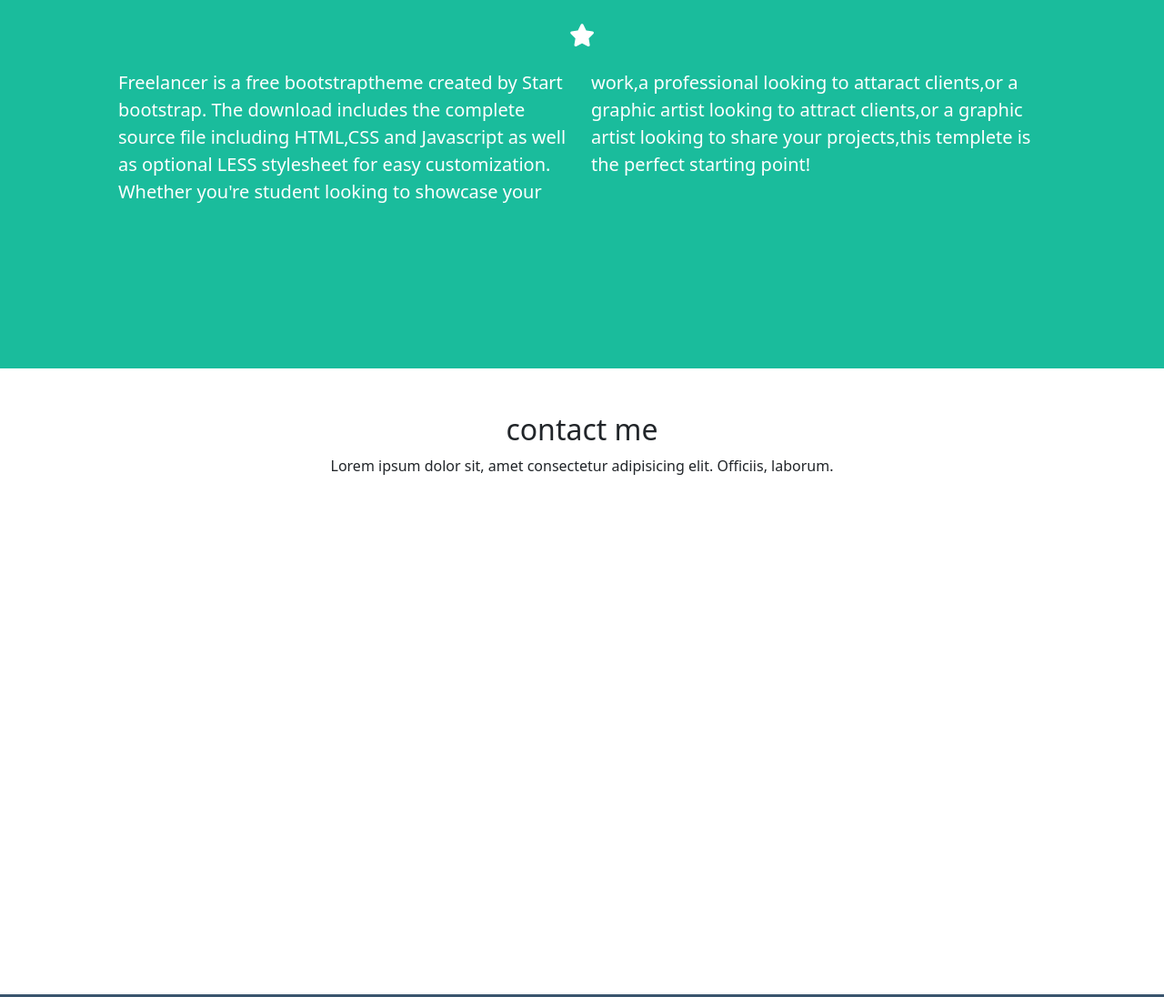
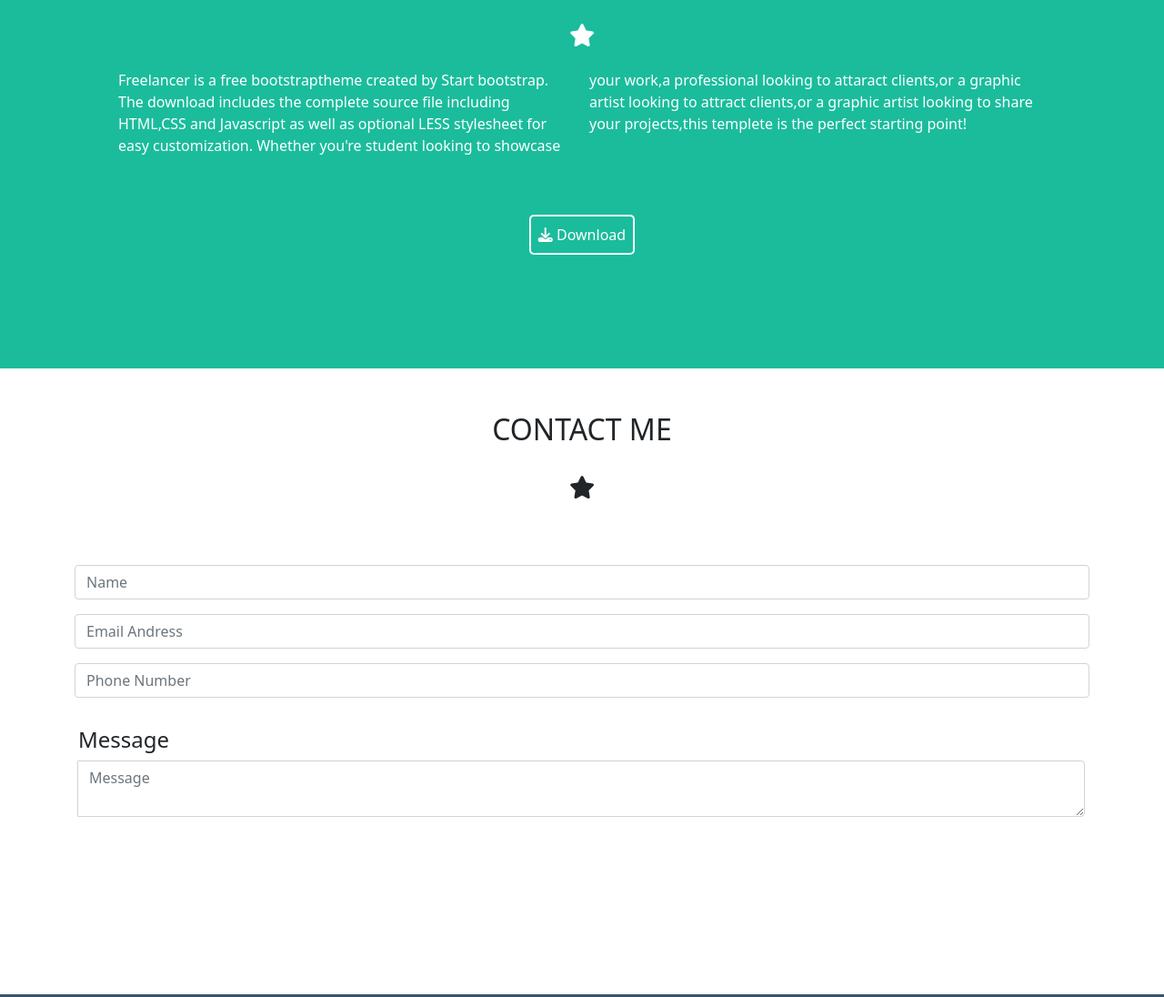
Before and after one commit to Pietrodon/html-css-bootstrap-freelancer, a plain HTML site: page index.html in a window 1280 px wide. Shown: the part 1561-2657 px from the top of the page at 91% size. Drawn offline with nearby package versions, Linux system fonts and the light colour scheme.

Commit message:
inserimento contenuto section contact me

```diff
--- a/index.html
+++ b/index.html
@@ -74,19 +74,50 @@
                         <h2>About</h2>
                         <i class="fas fa-star ms_icon-size py-4"></i>
                         <p class="ms_txt-about px-5">Freelancer is a free bootstraptheme created by Start bootstrap. The download includes the complete source file including HTML,CSS and Javascript as well as optional LESS stylesheet for easy customization. Whether you're student looking to showcase your work,a professional looking to attaract clients,or a graphic artist looking to attract clients,or a graphic artist looking to share your projects,this templete is the perfect starting point!</p>
+                        <button class="m-5 p-2 ms_button">
+                            <i class="fas fa-download "></i>
+                            Download
+                        </button>
                     </div>
                 </div>
             </div>
         </section>
-
-        <div class="container-fluid  text-center ms_h-contact">
-            <div class="row justify-content-center">
-                <div class="col-12 py-5">
-                    <h2>contact me</h2>
-                    <p>Lorem ipsum dolor sit, amet consectetur adipisicing elit. Officiis, laborum.</p>
+        <section>
+            <div class="container-fluid  text-center ms_h-contact">
+                <div class="row justify-content-center">
+                    <div class="col-12 py-5">
+                        <h2>CONTACT ME</h2>
+                        <i class="fas fa-star ms_icon-size py-4"></i>
+                    </div>
+                </div>
+                <div class="container text-start ">
+                    <div class="row">
+                        <div class="col-12">
+                            <div class="input-group mb-3">
+                                <input type="text" class="form-control ms_input" placeholder="Name">
+                            </div>
+                        </div>
+                        <div class="col-12">
+                            <div class="input-group mb-3">
+                                <input type="text" class="form-control ms_input" placeholder="Email Andress">
+                            </div>
+                        </div>
+                        <div class="col-12">
+                            <div class="input-group mb-3">
+                                <input type="text" class="form-control ms_input" placeholder="Phone Number">
+                            </div>
+                        </div>
+                        <div class="col-12 p-3">
+                            <div class="input-group flex-column">
+                                <h4>Message</h4>
+                                <textarea class="form-control" id="ms_txt-area"  placeholder="Message" aria-label="With textarea"></textarea>
+                              </div>
+                        </div>
+                    </div>
                 </div>
             </div>
-        </div>
+
+        </section>
     </main>
     <footer>
         <div class="container-fluid text-center ms_bg-blue ms_h-info">
--- a/style.css
+++ b/style.css
@@ -31,9 +31,21 @@
     border-radius: 28px;
 }
 .ms_txt-about{
-    font-size: 20px;
+    font-size: 20 px;
     column-count: 2;
     text-align: left;
+}
+.ms_button{
+    color: white;
+    background-color: rgb(26, 188, 156);
+    border-radius: 5px;
+    border:2px solid white;
+}
+.ms_input{
+    color: black;
+}
+#ms_txt-area{
+    width: 100%;
 }
 .ms_h-start{
     min-height: 588px;
```
